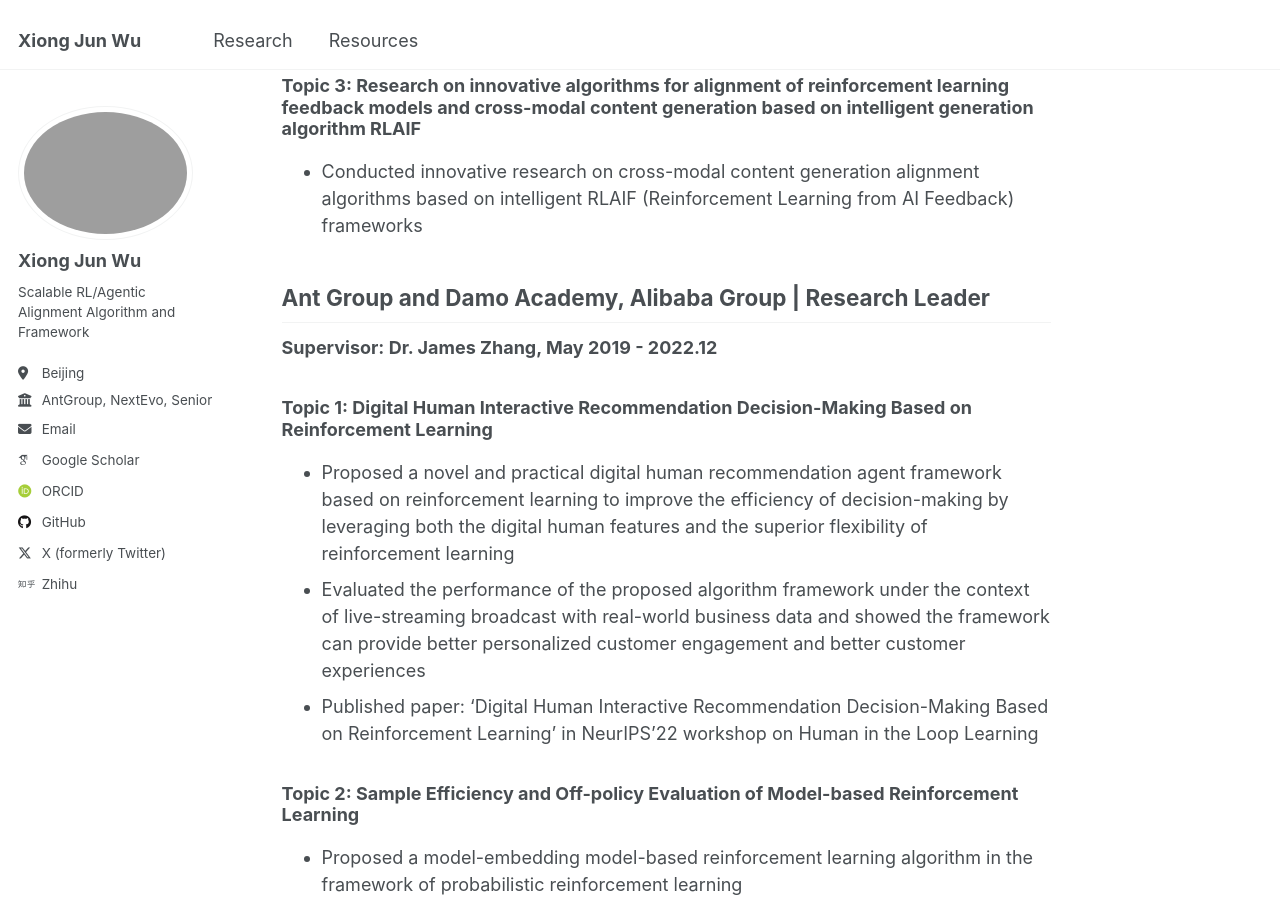
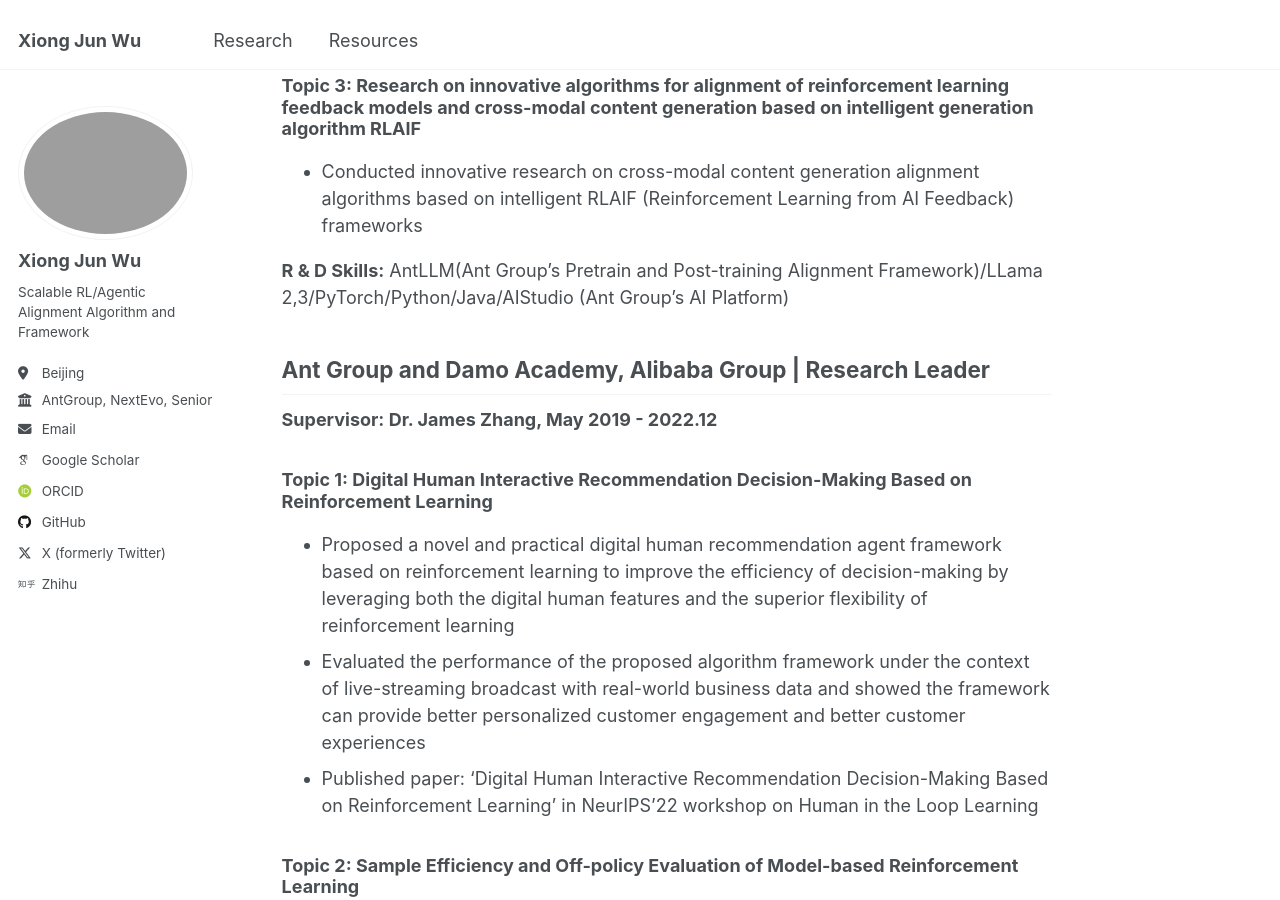
Before and after one commit to junwuxgi/junwuxgi.github.io, a Jekyll site: the page built from research.md, in a window 1280 px wide and 900 px high, scrolled down 2961 px. Built offline with Jekyll 4.4.1, drawn with Linux system fonts in a browser that asks for light colours; some web fonts are replaced; our own code applies the rules of GitHub Pages for plain Markdown files.

Commit message:
update config

```diff
--- a/research.md
+++ b/research.md
@@ -76,6 +76,8 @@ And my past primary research projects are as follows:
 
 ### Topic 3: Research on innovative algorithms for alignment of reinforcement learning feedback models and cross-modal content generation based on intelligent generation algorithm RLAIF
 - Conducted innovative research on cross-modal content generation alignment algorithms based on intelligent RLAIF (Reinforcement Learning from AI Feedback) frameworks
+
+**R & D Skills:** AntLLM(Ant Group's Pretrain and Post-training Alignment Framework)/LLama 2,3/PyTorch/Python/Java/AIStudio (Ant Group's AI Platform)
 
 ## Ant Group and Damo Academy, Alibaba Group | Research Leader
 **Supervisor: Dr. James Zhang, May 2019 - 2022.12**
```
